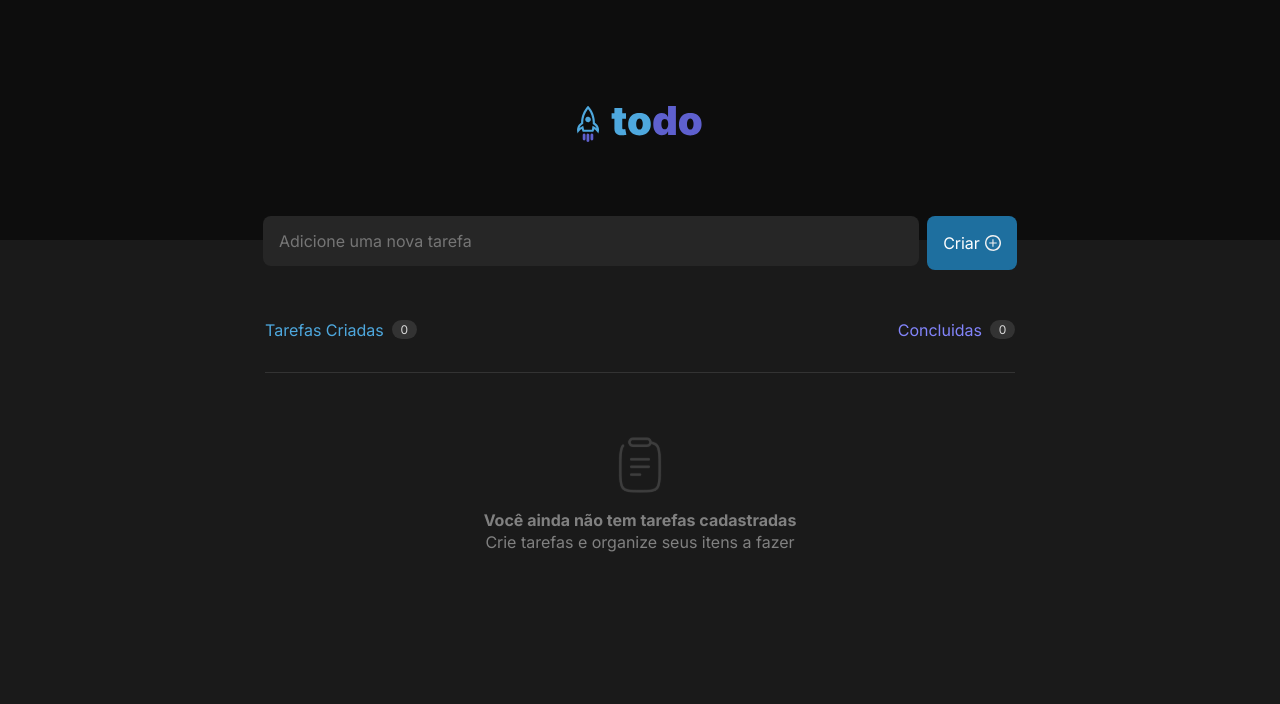
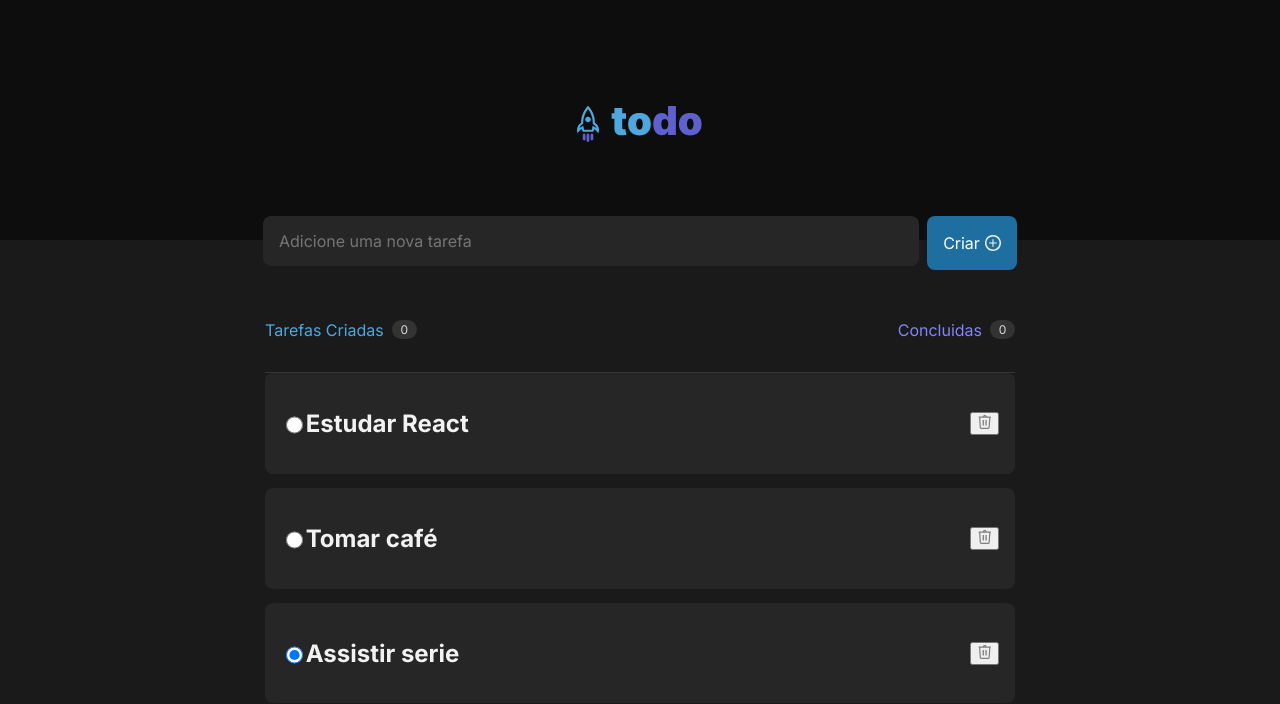
Before and after one commit to RodGondin/ToDo-List, a React (Vite) app: page / in a window 1280 px wide. Shown: the top 704 px of the page. Built offline with nearby package versions, Linux system fonts and the light colour scheme.

Commit message:
creating the tasks component

```diff
--- a/package.json
+++ b/package.json
@@ -11,11 +11,13 @@
   },
   "dependencies": {
     "react": "^18.2.0",
-    "react-dom": "^18.2.0"
+    "react-dom": "^18.2.0",
+    "uuid": "^9.0.1"
   },
   "devDependencies": {
     "@types/react": "^18.2.45",
     "@types/react-dom": "^18.2.18",
+    "@types/uuid": "^9.0.7",
     "@typescript-eslint/eslint-plugin": "^6.14.0",
     "@typescript-eslint/parser": "^6.14.0",
     "@vitejs/plugin-react": "^4.2.1",
--- a/src/App.module.css
+++ b/src/App.module.css
@@ -32,7 +32,7 @@
   gap: 8px;
 }
 
-input {
+.input {
   width: 39.875rem;
   height: 48px;
   background-color: var(--gray-500);
--- a/src/App.tsx
+++ b/src/App.tsx
@@ -1,7 +1,9 @@
 import styles from './App.module.css';
 import logo from './assets/logo.svg';
 import plusIcon from './assets/plus-icon.svg';
-import clipboard from './assets/clipboard.svg';
+// import clipboard from './assets/clipboard.svg';
+
+import { Tasks } from './components/Tasks.jsx';
 
 function App() {
   return (
@@ -9,7 +11,7 @@ function App() {
       <header className={styles.header}>
         <img className={styles.logo} src={logo} alt="logo" />
         <div className={styles.inputDiv}>
-          <input type="text" placeholder='Adicione uma nova tarefa' />
+          <input className={styles.input} type="text" placeholder='Adicione uma nova tarefa' />
           <button>
             Criar
             <img src={plusIcon} alt="Criar" />
@@ -40,11 +42,14 @@ function App() {
           </section>
           <div className={styles.line}/>
           <section>
-            <div className={styles.noTasksMessage}>
+            {/* <div className={styles.noTasksMessage}>
               <img src={clipboard} alt="clipboard" />
               <p className={`${styles.message} ${styles.bold}`}>Você ainda não tem tarefas cadastradas</p>
               <p className={styles.message}>Crie tarefas e organize seus itens a fazer</p>
-            </div>
+            </div> */}
+
+            <Tasks/>
+
           </section>
         </div>
       </main>
--- /dev/null
+++ b/src/components/Tasks.module.css
@@ -0,0 +1,23 @@
+.taskCard {
+    width: 100%;
+    border-radius: 8px;
+    background-color: var(--gray-500);
+    margin-bottom: 14px;
+}
+
+.taskInsideBox {
+    display: flex;
+    justify-content: space-between;
+    align-items: center;
+    padding: 1rem;
+    color: var(--gray-100);
+}
+
+.taskMessage {
+    width: 100%;
+}
+
+.checkbox {
+    width: 18px;
+    height: 18px;
+}
--- /dev/null
+++ b/src/components/Tasks.tsx
@@ -0,0 +1,45 @@
+import { v4 as uuidv4 } from 'uuid';
+
+import trash from '../assets/trash.svg';
+import styles from './Tasks.module.css';
+
+export function Tasks() {
+  const tasks = [
+    {
+      id: uuidv4(),
+      message: 'Estudar React',
+      isDone: false,
+    },
+    {
+      id: uuidv4(),
+      message: 'Tomar café',
+      isDone: false,
+    },
+    {
+      id: uuidv4(),
+      message: 'Assistir serie',
+      isDone: true,
+    },
+  ];
+
+  return (
+    <div>
+      {tasks.map((task) => {
+        return (
+          <div className={styles.taskCard} key={task.id}>
+            <div className={styles.taskInsideBox}>
+
+              {task.isDone ? <input className={styles.checkbox} type='radio' checked /> : <input className={styles.checkbox} type='radio'/>}
+
+              <h1 className={styles.taskMessage}>{task.message}</h1>
+
+              <button>
+                <img src={trash} alt="Remover" />
+              </button>
+            </div>
+          </div>
+        );
+      })}
+    </div>
+  );
+}
```
Also changed, not shown: src/assets/trash.svg (added), 1 other file (tests, documents, lock files or other folders).
